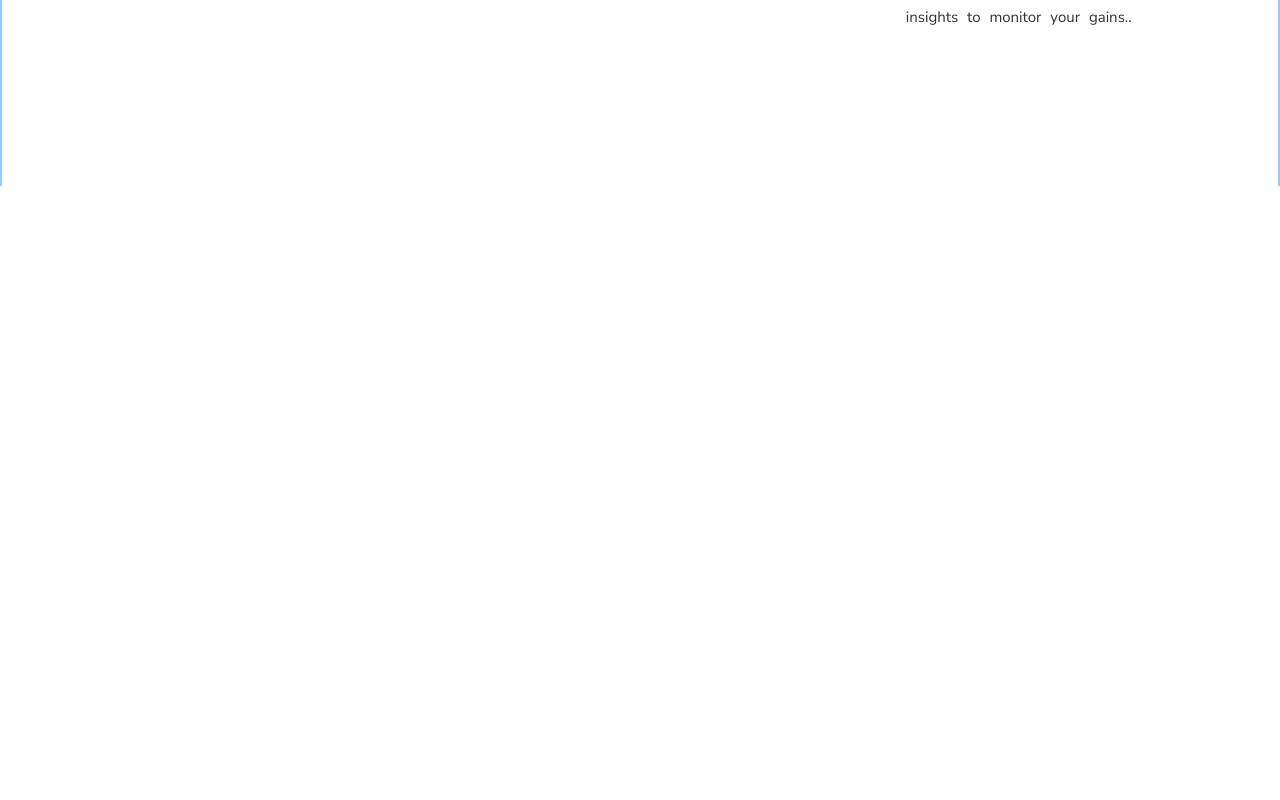
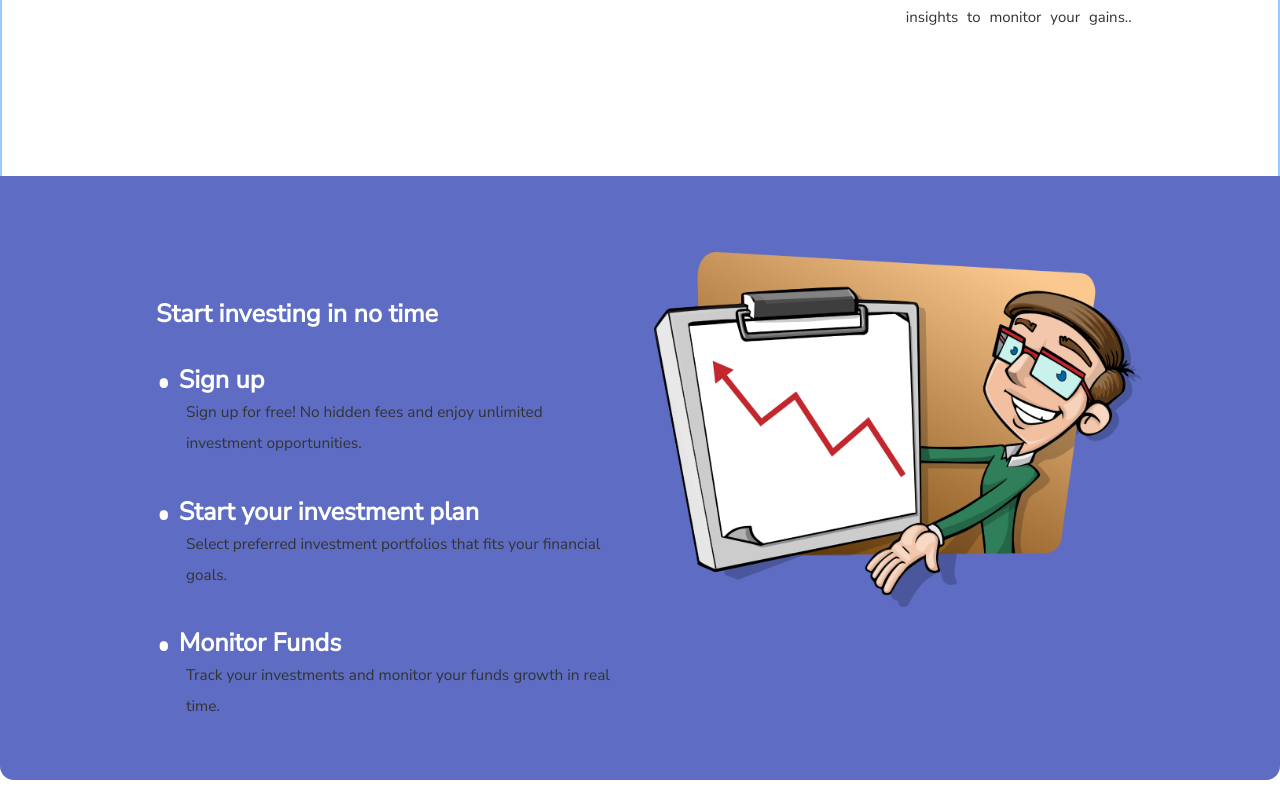
Before and after one commit to samajaloleru/Versa, an Angular app: page / in a window 1280 px wide. Shown: the part 1225-2025 px from the top of the page. Before the commit the page ends 1431 px from the top, so only its background shows below. Built offline with nearby package versions, Linux system fonts and the light colour scheme.

Commit message:
Created other section

```diff
--- a/src/app/app.component.html
+++ b/src/app/app.component.html
@@ -15,7 +15,7 @@
 <div class="section_one">
   <div class="section_one_flex">
     <div class="section_one_start">
-      <h1 class="">The <span>smarter</span> way to invest?</h1>
+      <h1 class=""><span>smarter</span> way to invest?</h1>
       <p class="">
         VERSA is an investment platform built to help increase
         earning potential. We invest in innovative and
@@ -68,3 +68,31 @@
     </div>
   </div>
 </div>
+
+<div class="section_three">
+  <div class="section_three_flex">
+    <div class="section_three_start">
+      <h1 class="">
+        Start investing in no time
+      </h1>
+      <h1 class=""><span>.</span>Sign up</h1>
+      <p class="">
+        Sign up for free! No hidden fees and enjoy
+        unlimited investment opportunities.
+      </p>
+      <h1 class=""><span>.</span>Start your investment plan</h1>
+      <p class="">
+        Select preferred investment portfolios that
+        fits your financial goals.
+      </p>
+      <h1 class=""><span>.</span>Monitor Funds</h1>
+      <p class="">
+        Track your investments and monitor your
+        funds growth in real time.
+      </p>
+    </div>
+    <div class="section_three_end">
+      <img src="assets/images/presentation.png" class="">
+    </div>
+  </div>
+</div>
--- a/src/styles.css
+++ b/src/styles.css
@@ -157,10 +157,9 @@ body {
     border-top-right-radius: 1em;
     border-style: solid;
     margin-top: 20px;
-    margin-bottom: 20px;
     margin-right: auto;
     margin-left: auto;
-    max-width: 110rem;
+    max-width: 130rem;
     padding-left: 1rem;
     padding-right: 1rem;
     padding-top: 4rem;
@@ -224,6 +223,88 @@ body {
     padding: 1rem;
 }
 
+.section_three {
+    display: block;
+    background-color: #5e6dc3;
+    border-color: #5e6dc3 !important;
+    border-top: 0px;
+    border-bottom: 2px;
+    border-right: 2px;
+    border-left: 2px;
+    border-bottom-left-radius: 1em;
+    border-bottom-right-radius: 1em;
+    border-style: solid;
+    margin-top: -10px;
+    margin-bottom: 20px;
+    margin-right: auto;
+    margin-left: auto;
+    max-width: 130rem;
+    padding-left: 1rem;
+    padding-right: 1rem;
+    padding-top: 4rem;
+    padding-bottom: 4rem;
+    text-align: left;
+}
+
+.section_three h1{
+    color: #fff;
+    font-size: 2.25rem;
+    font-weight: 700;
+    line-height: 1.5;
+    margin-top: 0px;
+    margin-bottom: 1rem;
+}
+
+.section_three_flex {
+    display: flex;
+    flex-direction: column;
+
+}
+
+.section_three_start {
+    margin-bottom: 2rem;
+    padding-left: 10em;
+    padding-top: 5em;
+    width: 100%;
+}
+
+.section_three_start h1{
+    color: #fff;
+    font-weight: 600;
+    font-size: 1.8rem;
+    line-height: 1;
+    padding: 0;
+    margin: 0;
+}
+
+.section_three_start h1 span{
+    color: #fff;
+    font-family: 'Quicksand', sans-serif;
+    font-weight: 600;
+    font-size: 5rem;
+    margin-top: 0;
+    padding-right: 10px;
+}
+
+.section_three_start p{
+    font-size: 1.1rem;
+    line-height: 2;
+    max-width: 30em;
+    margin: 0;
+    padding-left: 30px;
+}
+
+.section_three_end {
+    width: 100%;
+}
+
+.section_three_end img{
+    display: block;
+    width: 80%;
+    padding-top: 20px;
+}
+
+
 @media screen and (min-width: 30em) {
     .navbar {
         padding-left: 4rem;
@@ -253,4 +334,19 @@ body {
         padding-left: 4rem;
         padding-right: 4rem;
     }
+
+    .section_three_flex {
+        flex-direction: row;
+    }
+
+    .section_three_start {
+        width: 50%;
+        margin-bottom: 0;
+        padding-right: 1rem;
+    }
+
+    .section_three_end {
+        width: 50%;
+        padding-left: 1rem;
+    }
 }
```
